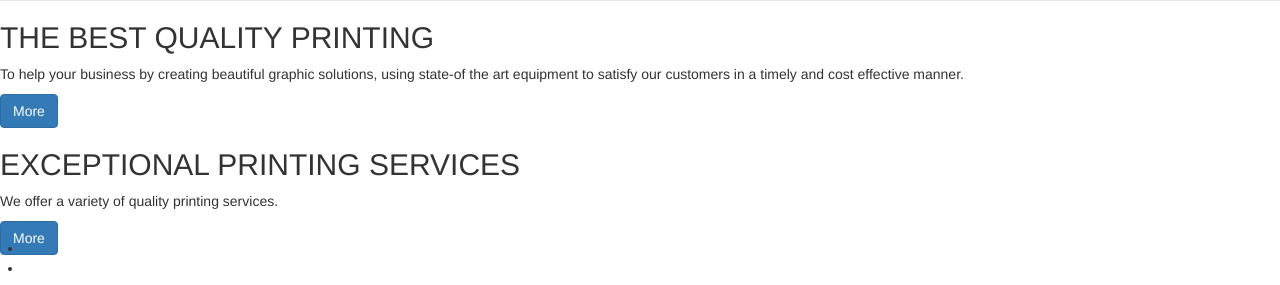
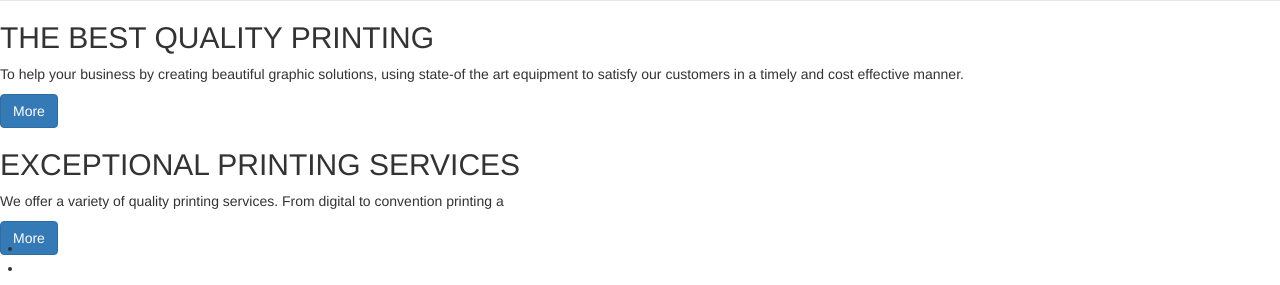
Before and after one commit to phyique/azul, a Django app: template precision/templates/precision/index.html in a window 1280 px wide. Shown: the part 50-335 px from the top of the page. Run offline with Django 3.2, Linux system fonts and the light colour scheme; the template is opened without the code that fills it, so the values that code supplies are empty; grey boxes labelled with a size stand in for pictures from a placeholder-image service; some libraries are stand-ins or nearby versions.

Commit message:
fixing forms

```diff
--- a/precision/templates/precision/index.html
+++ b/precision/templates/precision/index.html
@@ -48,7 +48,7 @@
                      class="hp07">
                     <div class="hp07w3">
                         <h2>EXCEPTIONAL PRINTING SERVICES</h2>
-                        <p> We offer a variety of quality printing services.
+                        <p> We offer a variety of quality printing services. From digital to convention printing a
 
                         </p>
 
```
